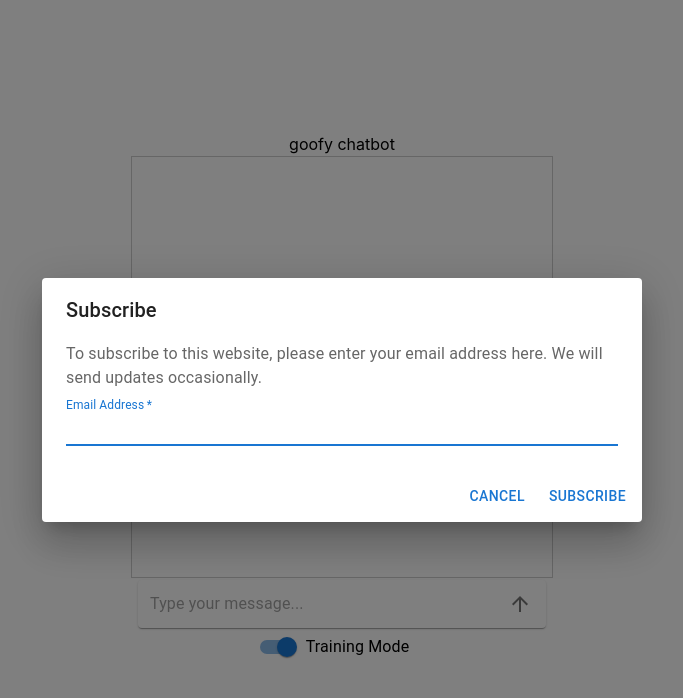
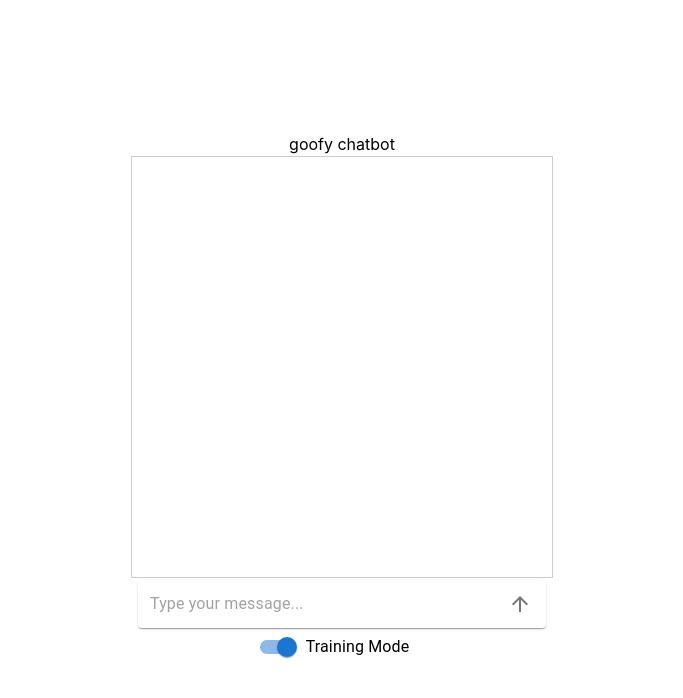
Before and after one commit to JacobCho-i/Chatbox, a React (Create React App) app: page / in a window 1280 px wide. Shown: the top 698 px of the page, without its empty margins (298-981 px from the left). Built offline with nearby package versions, Linux system fonts and the light colour scheme.

Commit message:
more dialog stuff

```diff
--- a/src/App.js
+++ b/src/App.js
@@ -10,7 +10,8 @@ function App() {
 
   const [messages, setMessages] = useState([])
   const [checked, setChecked] = useState(true);
-  const [open, setOpen] = useState(true);
+  const [open, setOpen] = useState(false);
+  const [tags, setTags] = useState([])
 
   const handleChange = (event) => {
     setChecked(event.target.checked);
@@ -20,8 +21,16 @@ function App() {
     setMessages(prevMessages => [...prevMessages, { id: prevMessages.length, text: msg, sender: sender}]);
   }
 
+  const updateTags = (tags) => {
+    setTags(tags)
+  }
+
   const setDialogOpen = (value) => {
     setOpen(value)
+  }
+
+  const updateOpen = (open) => {
+    setOpen(open)
   }
 
   const MessageTable = ({ messages }) => {
@@ -45,14 +54,14 @@ function App() {
     <div className="App">
       goofy chatbot
       <MessageTable messages={messages} />
-      <InputBar message={messages} updateMessage={updateMessage} isTraining={checked}/>
+      <InputBar message={messages} updateMessage={updateMessage} isTraining={checked} tags={tags} updateTags={updateTags} updateOpen={updateOpen}/>
       <FormControlLabel
           control={
             <Switch checked={checked} onChange={handleChange} name="training" />
           }
           label="Training Mode"
         />
-      <FormDialog open={open} updateOpen={setOpen}/>
+      <FormDialog open={open} updateOpen={updateOpen} tags={tags}/>
     </div>
   );
 }
--- a/src/components/Dialog.js
+++ b/src/components/Dialog.js
@@ -6,11 +6,24 @@ import DialogActions from '@mui/material/DialogActions';
 import DialogContent from '@mui/material/DialogContent';
 import DialogContentText from '@mui/material/DialogContentText';
 import DialogTitle from '@mui/material/DialogTitle';
+import FormControl from '@mui/material/FormControl';
+import FormControlLabel from '@mui/material/FormControlLabel';
+import MenuItem from '@mui/material/MenuItem';
+import Select from '@mui/material/Select';
+import InputLabel from '@mui/material/InputLabel';
 
-export function FormDialog({ open, updateOpen }) {
+export function FormDialog({ open, updateOpen, tags }) {
+
+   const [tag, setTag] = React.useState('greeting');
 
   const handleClose = () => {
     updateOpen(false);
+  };
+
+  const handleTagChange = (event) => {
+    setTag(
+      event.target.value,
+    );
   };
 
   return (
@@ -29,27 +42,43 @@ export function FormDialog({ open, updateOpen }) {
           },
         }}
       >
-        <DialogTitle>Subscribe</DialogTitle>
+        <DialogTitle>Training</DialogTitle>
+        <FormControl sx={{ mt: 2 }}>
+              <InputLabel htmlFor="tags">tags</InputLabel>
+              <Select
+                value={tag}
+                onChange={handleTagChange}
+                label="tags"
+                inputProps={{
+                  name: 'tags',
+                  id: 'tags',
+                }}
+              >
+                {tags.map((tag) => (
+                    <MenuItem key={tag} value={tag}>
+                    {tag}
+                    </MenuItem>
+                ))}
+              </Select>
+            </FormControl>
         <DialogContent>
           <DialogContentText>
-            To subscribe to this website, please enter your email address here. We
-            will send updates occasionally.
+            Please add a new response according to this tag.
           </DialogContentText>
           <TextField
             autoFocus
             required
             margin="dense"
             id="name"
-            name="email"
-            label="Email Address"
-            type="email"
+            name="response"
+            label="New response"
             fullWidth
             variant="standard"
           />
         </DialogContent>
         <DialogActions>
           <Button onClick={handleClose}>Cancel</Button>
-          <Button onClick={handleClose}>Subscribe</Button>
+          <Button onClick={handleClose}>Confirm</Button>
         </DialogActions>
       </Dialog>
   );
--- a/src/components/InputBar.js
+++ b/src/components/InputBar.js
@@ -5,7 +5,7 @@ import InputBase from '@mui/material/InputBase';
 import IconButton from '@mui/material/IconButton';
 import ArrowUpwardIcon from '@mui/icons-material/ArrowUpward';
 
-export function InputBar({ message, updateMessage, isTraining }) {
+export function InputBar({ message, updateMessage, isTraining, tags, updateTags, updateOpen }) {
 
   const [value, setValue] = useState('');
 
@@ -45,9 +45,11 @@ export function InputBar({ message, updateMessage, isTraining }) {
       .then(response => response.json())
       .then(response => {
         console.log(response["tags"], 1)
+        updateTags(response["tags"])
       })
       .catch(error => console.error('Error:', error));
       setValue('')
+      updateOpen(true)
     }
     else {
       updateMessage(value, 0)
```
